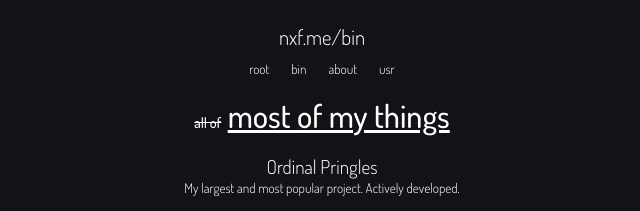
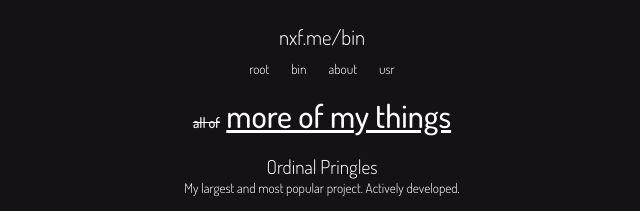
Before and after one commit to FlamemasterNXF/nxf.me, a plain HTML site: page index.html in a window 1280 px wide. Both pictures are taken after a click on the button "bin". Shown: the top 211 px of the page, 318-958 px from the left. Drawn offline with Linux system fonts and the light colour scheme.

Commit message:
chore: reword header

```diff
--- a/index.html
+++ b/index.html
@@ -30,7 +30,7 @@
         <button class="projButton" onclick="openLink('https://flamemasternxf.github.io/Flame-Tree/')"><span style="font-size: 1.2rem; color: #f35e5e">Flame Tree</span><br>An ok TMT mod. My first major project.</button>
     </div>
     <div class="flexBox column" id="bin" style="display: none">
-        <a class="centeredTexts headerText"><s style="font-size: 0.9rem">all of</s> <u>most of my things</u></a>
+        <a class="centeredTexts headerText"><s style="font-size: 0.9rem">all of</s> <u>more of my things</u></a>
         <button class="projButton" onclick="openLink('https://flamemasternxf.github.io/ordinal-pringles/')"><span style="font-size: 1.2rem">Ordinal Pringles</span><br>My largest and most popular project. Actively developed.</button>
         <button class="projButton" onclick="openLink('https://github.com/Acamaeda/The-Modding-Tree')"><span style="font-size: 1.2rem">The Modding Tree</span><br>A framework for making tree-based Incremental Games. Developed by Acamadea, updated and maintained by me.</button>
         <button class="projButton" onclick="openLink('https://github.com/FlamemasterNXF/Sea')"><span style="font-size: 1.2rem">Sea</span><br>A programming language made in C#. Comes with a built-in REPL. Very simple, but pretty cool.</button>
```
